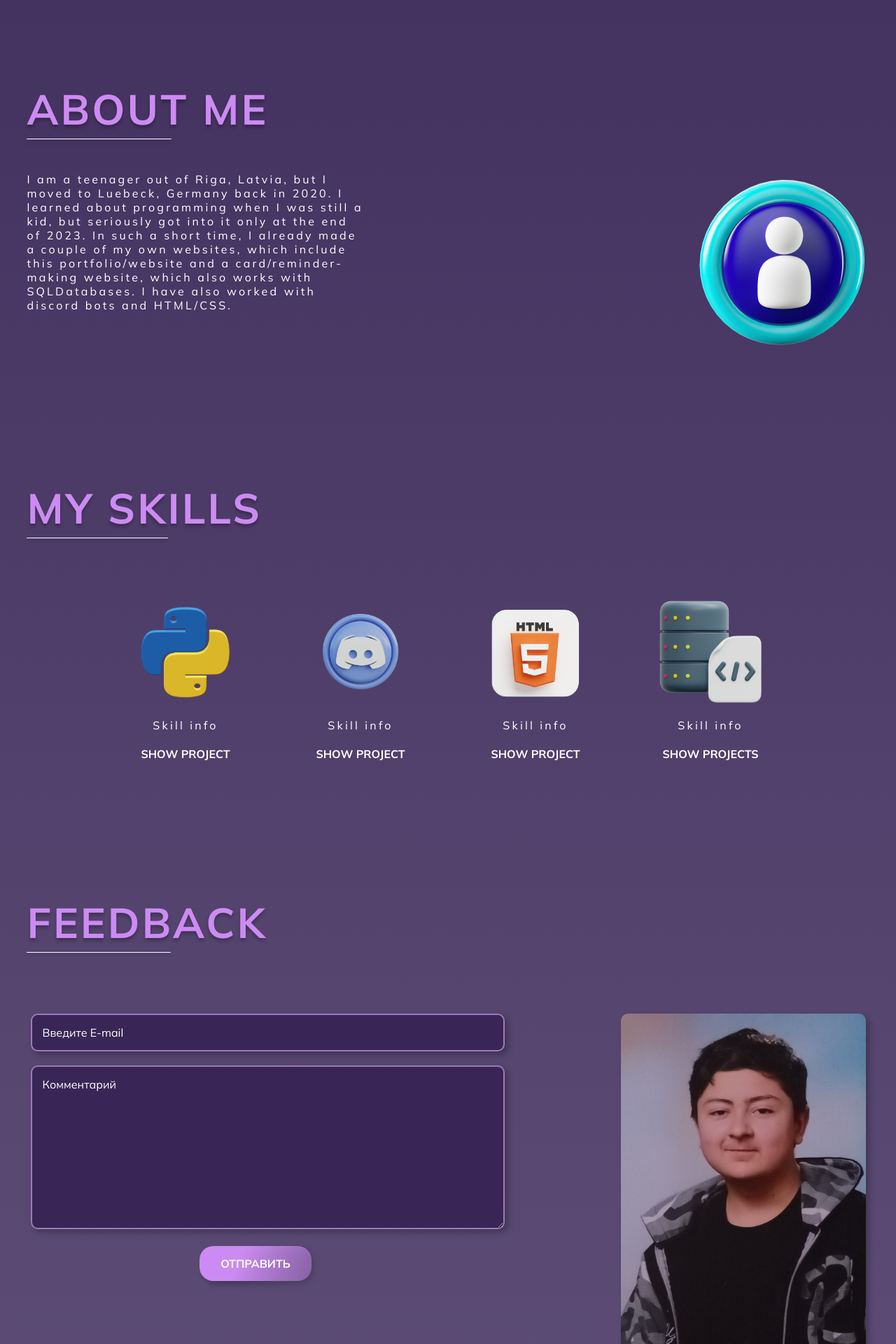
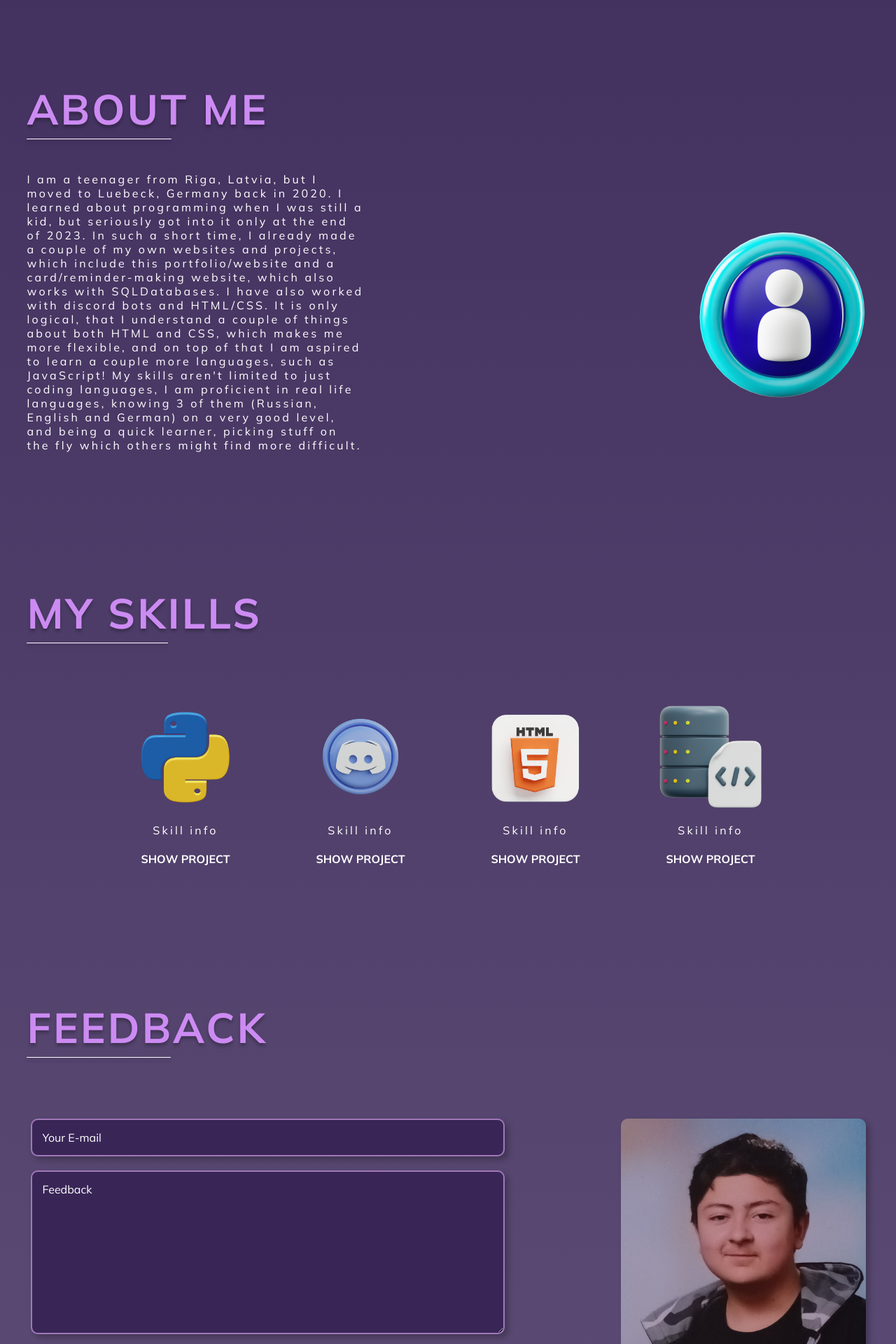
Before and after one commit to NiceFrog12/My-porfolio-website, a Flask app: page / in a window 1280 px wide. Shown: the part 858-2778 px from the top of the page at 70% size. Run offline with Flask 3, Linux system fonts and the light colour scheme.

Commit message:
Update index.html

```diff
--- a/portfolio-main/templates/index.html
+++ b/portfolio-main/templates/index.html
@@ -37,10 +37,15 @@
         <h2 class="about__title">ABOUT ME</h2>
         <div class="about__info info-block">
           <p class="info-block__text">
-            I am a teenager out of Riga, Latvia, but I moved to Luebeck, Germany back in 2020.
+            I am a teenager from Riga, Latvia, but I moved to Luebeck, Germany back in 2020.
             I learned about programming when I was still a kid, but seriously got into it only at the end of 2023.
-            In such a short time, I already made a couple of my own websites, which include this portfolio/website and a card/reminder-making website, which also works with SQLDatabases.
+            In such a short time, I already made a couple of my own websites and projects, which include this portfolio/website and a card/reminder-making website,
+            which also works with SQLDatabases.
             I have also worked with discord bots and HTML/CSS.
+            It is only logical, that I understand a couple of things about both HTML and CSS, which makes me more flexible, and on top of that I am aspired
+            to learn a couple more languages, such as JavaScript!
+            My skills aren't limited to just coding languages, I am proficient in real life languages, knowing 3 of them (Russian, English and German)
+            on a very good level, and being a quick learner, picking stuff on the fly which others might find more difficult.
           </p>
           <img
             class="info-block__img"
@@ -98,7 +103,7 @@
                 height="150"
               />
               <span class="skill__info">Skill info</span>
-              <input class="skill__button" type="submit" name="button_db" value="SHOW PROJECTS">
+              <input class="skill__button" type="submit" name="button_db" value="SHOW PROJECT">
             </li>
           </ul>
         </form>
@@ -107,9 +112,22 @@
               <a class="project__link" href="https://github.com/NiceFrog12">Open my GitHub to view my projects!</a>
           </div>
         {% endif %}
-        {% if button_python%}
+
+        {% if button_discord%}
         <div class="skills__project project" id="project">
-          <a class="project__link" href="https://github.com/NiceFrog12">Open my GitHub to view my projects!</a>
+          <a class="project__link" href="https://github.com/NiceFrog12/latest-bot-version">Open my GitHub to view my projects!</a>
+      </div>
+        {% endif %}
+
+        {% if button_db%}
+        <div class="skills__project project" id="project">
+          <a class="project__link" href="http://niceguy12.pythonanywhere.com">This website works with databases!</a>
+      </div>
+        {% endif %}
+
+        {% if button_html%}
+        <div class="skills__project project" id="project">
+          <a class="project__link" href="https://github.com/NiceFrog12">This website is one of the examples, but you can still visit my Github for more!</a>
       </div>
         {% endif %}
       </section>
@@ -117,12 +135,12 @@
       <section class="main__feedback feedback" id="feedback">
         <h2 class="feedback__title">FEEDBACK</h2>
         <div class="feedback__container">
-          <form action="" method="POST" class="feedback__form form">
+          <form action="/sent" method="POST" class="feedback__form form">
             <label for="email">
-              <input type="email" class="form__input" name="email" id="email" placeholder="Введите E-mail" required>
+              <input type="email" class="form__input" name="email" id="email" placeholder="Your E-mail" required>
             </label>
             <label for="text">
-              <textarea name="text" class="form__input" id="text" cols="70" rows="10" required placeholder="Комментарий"></textarea>
+              <textarea name="text" class="form__input" id="text" cols="70" rows="10" required placeholder="Feedback"></textarea>
             </label>
             <button class="form__button" type="submit">ОТПРАВИТЬ</button>
           </form>
@@ -132,7 +150,7 @@
     </main>
     <!-- Подвал для ссылок на соц-сети -->
     <footer>
-
+      <p class="footertext">You can contact me personally through E-Mail:  aleksandrlitvinwm@gmail.com</p>
     </footer>
   </body>
 </html>
```
